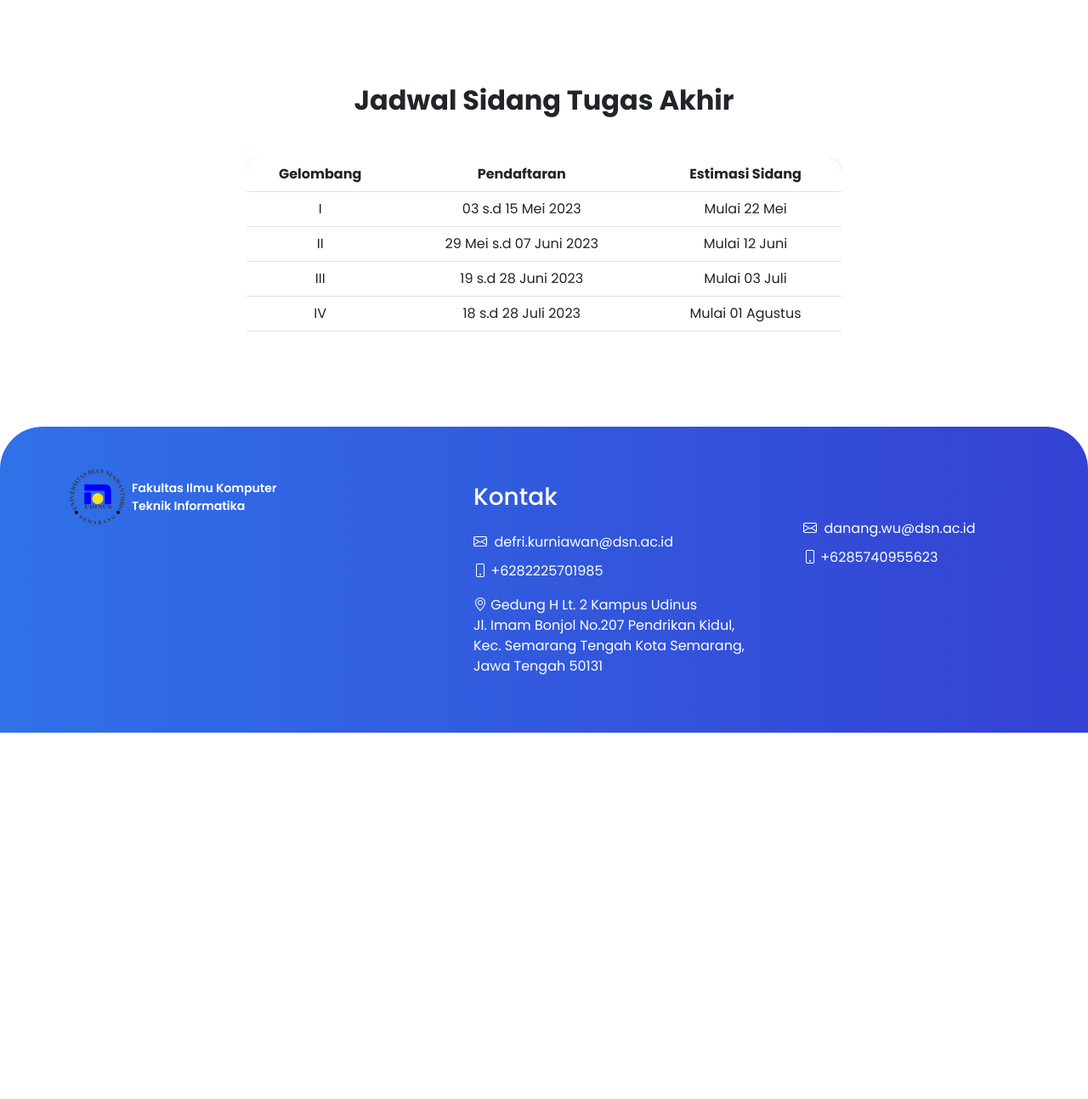
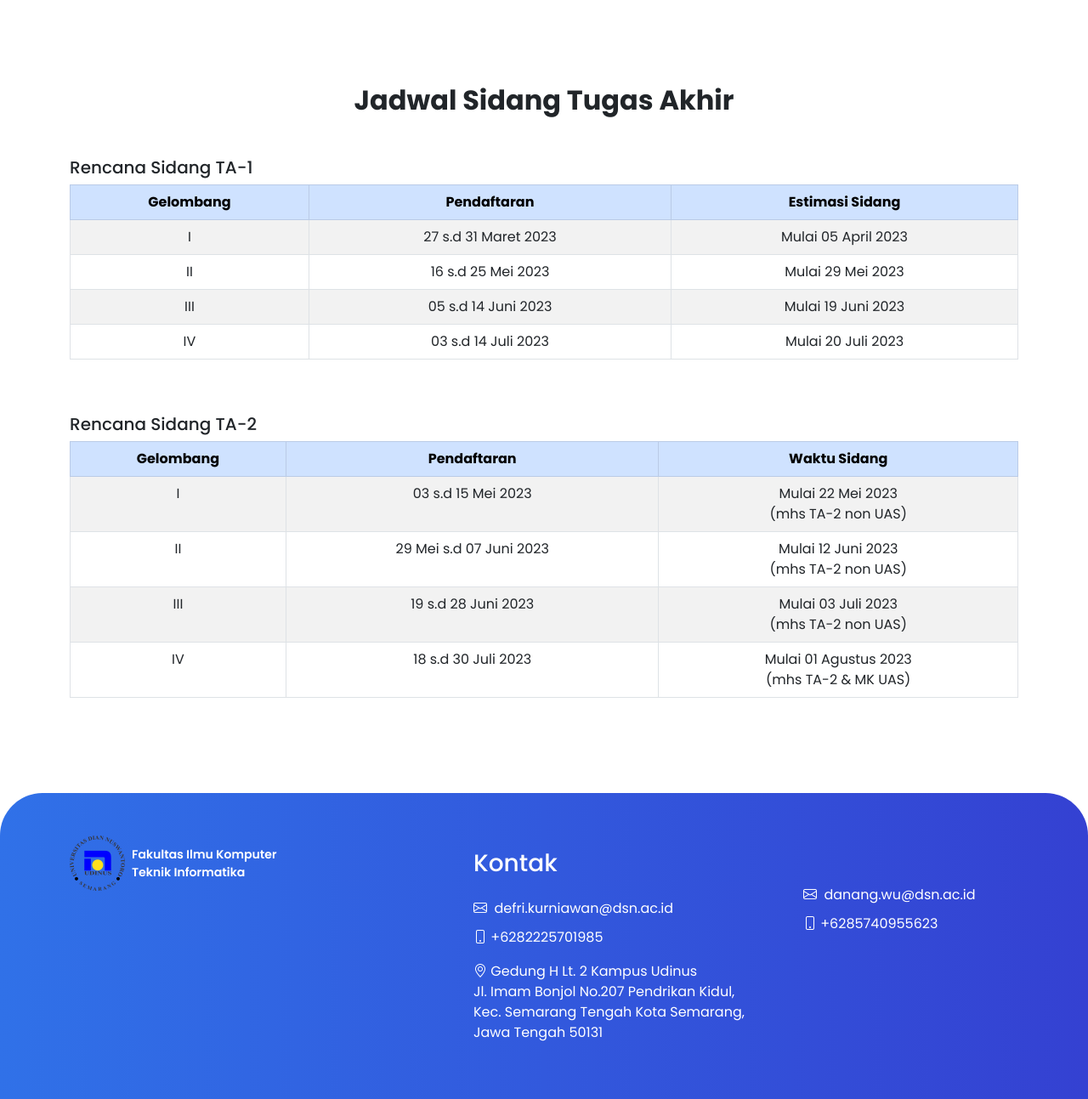
Before and after one commit to reinaldyakbar/project_sidang, a CodeIgniter app: page /project_sidang/dashboard/jadwal in a window 1280 px wide. Shown: the part 77-1370 px from the top of the page at 85% size. Before the commit the page ends 939 px from the top, so only its background shows below. Run offline with CodeIgniter, Linux system fonts and the light colour scheme; some libraries are stand-ins or nearby versions.

Commit message:
perubahan jadwal

```diff
--- a/application/views/front-end/info_ta1.php
+++ b/application/views/front-end/info_ta1.php
@@ -52,7 +52,7 @@
                         Syarat Akademik Tugas Akhir 1
                     </button>
                 </h2>
-                <div id="collapseOne" class="accordion-collapse collapse show" aria-labelledby="headingOne"
+                <div id="collapseOne" class="accordion-collapse collapse" aria-labelledby="headingOne"
                     data-bs-parent="#accordionExample">
                     <div class="accordion-body">
                         <ol>
--- a/application/views/front-end/jadwal.php
+++ b/application/views/front-end/jadwal.php
@@ -7,47 +7,76 @@
             </div>
         </div>
     </div>
-    <div class="row">
-        <div class="col-lg-12 d-flex justify-content-center align-items-center">
-            <div class="table-container rounded-4 text-center" style="width: 700px;">
-                <table class="table">
-                    <thead>
-                        <tr class="text-center" style="background: linear-gradient(to right, #44FFDD, #FF5F6D);">
-                            <th>Gelombang</th>
-                            <th>Pendaftaran</th>
-                            <th>Estimasi Sidang</th>
+    <div class="container">
+        <h5>Rencana Sidang TA-1</h5>
+        <div class="table-responsive">
+            <table class="table table-bordered table-striped text-center table-hover">
+                <thead class="table-primary">
+                    <tr>
+                        <th scope="col">Gelombang</th>
+                        <th scope="col">Pendaftaran</th>
+                        <th scope="col">Estimasi Sidang</th>
                     </tr>
                 </thead>
                 <tbody>
-                        <tr class="text-center">
+                    <tr>
                         <td>I</td>
-                            <td>03 s.d 15 Mei 2023</td>
-                            <td>Mulai 22 Mei</td>
+                        <td>27 s.d 31 Maret 2023</td>
+                        <td>Mulai 05 April 2023</td>
                     </tr>
-                    </tbody>
-                    <tbody>
-                        <tr class="text-center">
+                    <tr>
                         <td>II</td>
-                            <td>29 Mei s.d 07 Juni 2023</td>
-                            <td>Mulai 12 Juni </td>
+                        <td>16 s.d 25 Mei 2023</td>
+                        <td>Mulai 29 Mei 2023</td>
                     </tr>
-                    </tbody>
-                    <tbody>
-                        <tr class="text-center">
+                    <tr>
                         <td>III</td>
-                            <td>19 s.d 28 Juni 2023</td>
-                            <td>Mulai 03 Juli</td>
+                        <td>05 s.d 14 Juni 2023</td>
+                        <td>Mulai 19 Juni 2023</td>
                     </tr>
-                    </tbody>
-                    <tbody>
-                        <tr class="text-center">
+                    <tr>
                         <td>IV</td>
-                            <td>18 s.d 28 Juli 2023</td>
-                            <td>Mulai 01 Agustus</td>
+                        <td>03 s.d 14 Juli 2023</td>
+                        <td>Mulai 20 Juli 2023</td>
                     </tr>
                 </tbody>
             </table>
         </div>
     </div>
+    <div class="container mt-5">
+        <h5>Rencana Sidang TA-2</h5>
+        <div class="table-responsive">
+            <table class="table table-bordered table-striped text-center table-hover">
+                <thead class="table-primary">
+                    <tr>
+                        <th scope="col">Gelombang</th>
+                        <th scope="col">Pendaftaran</th>
+                        <th scope="col">Waktu Sidang</th>
+                    </tr>
+                </thead>
+                <tbody>
+                    <tr>
+                        <td>I</td>
+                        <td>03 s.d 15 Mei 2023</td>
+                        <td>Mulai 22 Mei 2023 <br> (mhs TA-2 non UAS)</td>
+                    </tr>
+                    <tr>
+                        <td>II</td>
+                        <td>29 Mei s.d 07 Juni 2023</td>
+                        <td>Mulai 12 Juni 2023 <br> (mhs TA-2 non UAS)</td>
+                    </tr>
+                    <tr>
+                        <td>III</td>
+                        <td>19 s.d 28 Juni 2023</td>
+                        <td>Mulai 03 Juli 2023 <br> (mhs TA-2 non UAS)</td>
+                    </tr>
+                    <tr>
+                        <td>IV</td>
+                        <td>18 s.d 30 Juli 2023</td>
+                        <td>Mulai 01 Agustus 2023 <br> (mhs TA-2 & MK UAS)</td>
+                    </tr>
+                </tbody>
+            </table>
+        </div>
     </div>
 </section>
--- a/application/views/layout/front-navbar.php
+++ b/application/views/layout/front-navbar.php
@@ -25,9 +25,9 @@
                                         </a>
                                         <ul class="dropdown-menu" aria-labelledby="informasiDropdown">
                                             <!-- Opsi 1 -->
-                                            <li><a class="dropdown-item text-black text-center" href="<?php echo base_url('dashboard/informasi/ta1') ?>">Tugas Akhir 1</a></li>
+                                            <li><a class="dropdown-item text-black text-center" href="<?php echo base_url('dashboard/info_ta1') ?>">Tugas Akhir 1</a></li>
                                             <!-- Opsi 2 -->
-                                            <li><a class="dropdown-item text-black text-center" href="<?php echo base_url('dashboard/informasi/ta2') ?>">Tugas Akhir 2</a></li>
+                                            <li><a class="dropdown-item text-black text-center" href="<?php echo base_url('dashboard/info_ta2') ?>">Tugas Akhir 2</a></li>
                                         </ul>
                                     </li>
                                     <li class="nav-item mx-1"><a class="nav-link"
```
Lines whose indentation alone changed are shown as unchanged.
